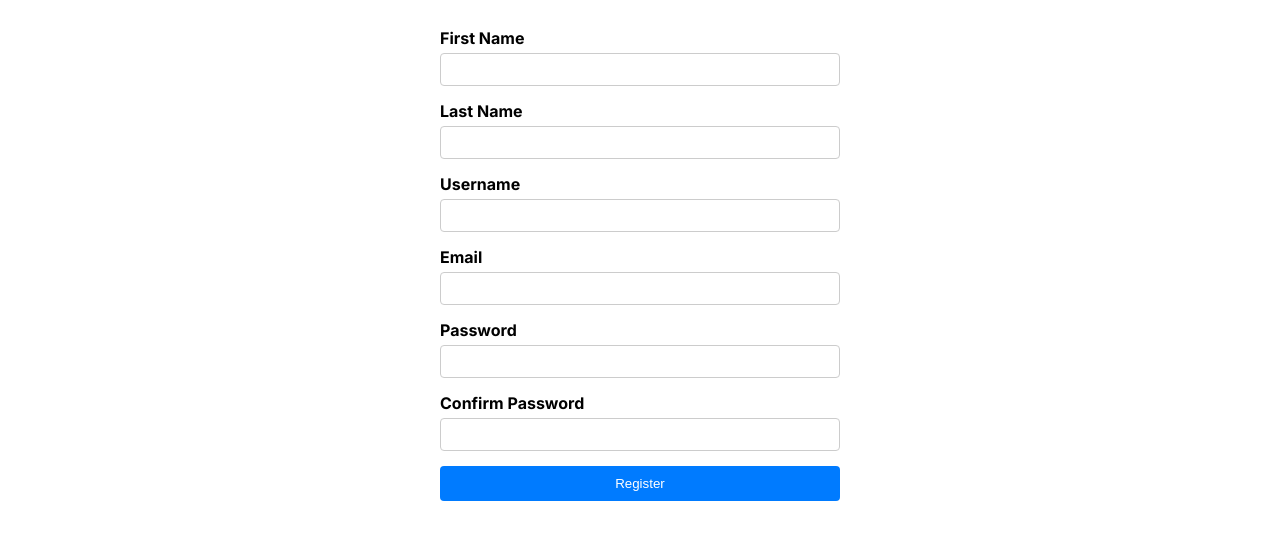
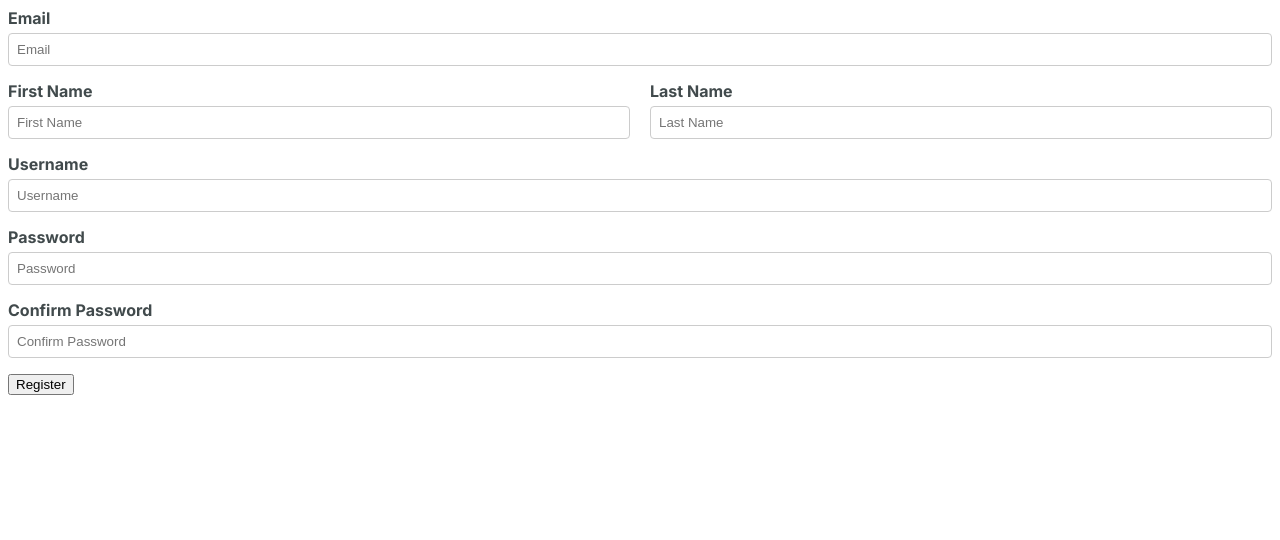
Before and after one commit to iWithman/mydiaries, a Next.js app: page /register in a window 1280 px wide. Shown: the top 540 px of the page. Built offline with nearby package versions, Linux system fonts and the light colour scheme.

Commit message:
style: change the layout of register, reorganized the order of the inputs, and added placeholder.

```diff
--- a/src/app/register/page.tsx
+++ b/src/app/register/page.tsx
@@ -3,9 +3,10 @@
 import React from 'react';
 import Register from '@/features/Register/register';
 
+
 const Page = () => {
   return (
-    <div>
+    <div id='login-register-container'>
       <Register />
     </div>
   );
--- a/src/features/Register/register.jsx
+++ b/src/features/Register/register.jsx
@@ -12,44 +12,12 @@ const Register = () => {
   return (
     <div id="register">
       <form onSubmit={handleSubmit(onSubmit)}>
-        <div className="form-group">
-          <label htmlFor="firstName">First Name</label>
-          <input
-            type="text"
-            name="firstName"
-            id="firstName"
-            {...register('firstName', { required: 'First Name is required' })}
-          />
-          {errors.firstName && <p className="error">{errors.firstName.message}</p>}
-        </div>
-
-        <div className="form-group">
-          <label htmlFor="lastName">Last Name</label>
-          <input
-            type="text"
-            name="lastName"
-            id="lastName"
-            {...register('lastName', { required: 'Last Name is required' })}
-          />
-          {errors.lastName && <p className="error">{errors.lastName.message}</p>}
-        </div>
-
-        <div className="form-group">
-          <label htmlFor="username">Username</label>
-          <input
-            type="text"
-            name="username"
-            id="username"
-            {...register('username', { required: 'Username is required' })}
-          />
-          {errors.username && <p className="error">{errors.username.message}</p>}
-        </div>
-
-        <div className="form-group">
+      <div className="form-group">
           <label htmlFor="email">Email</label>
           <input
             type="email"
             name="email"
+            placeholder='Email'
             id="email"
             {...register('email', { required: 'Email is required',
             pattern: {
@@ -61,11 +29,50 @@ const Register = () => {
           {errors.email && <p className="error">{errors.email.message}</p>}
         </div>
 
+          <div className="fullname-container">
+            <div className="form-group fullname">
+              <label htmlFor="firstName">First Name</label>
+              <input
+                type="text"
+                name="firstName"
+                placeholder='First Name'
+                id="firstName"
+                {...register('firstName', { required: 'First Name is required' })}
+              />
+              {errors.firstName && <p className="error">{errors.firstName.message}</p>}
+            </div>
+
+            <div className="form-group fullname">
+              <label htmlFor="lastName">Last Name</label>
+              <input
+                type="text"
+                name="lastName"
+                placeholder='Last Name'
+                id="lastName"
+                {...register('lastName', { required: 'Last Name is required' })}
+              />
+              {errors.lastName && <p className="error">{errors.lastName.message}</p>}
+            </div>
+          </div>
+
+        <div className="form-group">
+          <label htmlFor="username">Username</label>
+          <input
+            type="text"
+            name="username"
+            placeholder='Username'
+            id="username"
+            {...register('username', { required: 'Username is required' })}
+          />
+          {errors.username && <p className="error">{errors.username.message}</p>}
+        </div>
+
         <div className="form-group">
           <label htmlFor="password">Password</label>
           <input
             type="password"
             name="password"
+            placeholder='Password'
             id="password"
             {...register('password', { required: 'Password is required' })}
           />
@@ -77,6 +84,7 @@ const Register = () => {
           <input
             type="password"
             name="confirmPassword"
+            placeholder='Confirm Password'
             id="confirmPassword"
             {...register('confirmPassword', {
               required: 'Confirm Password is required',
@@ -85,8 +93,9 @@ const Register = () => {
           />
           {errors.confirmPassword && <p className="error">{errors.confirmPassword.message}</p>}
         </div>
-
-        <button type="submit">Register</button>
+        <div className="button-container">
+          <button type="submit">Register</button>
+        </div>
       </form>
     </div>
   );
--- a/src/features/Register/register.scss
+++ b/src/features/Register/register.scss
@@ -1,7 +1,4 @@
 #register {
-  max-width: 400px;
-  margin: 0 auto;
-  padding: 20px;
 
   .form-group {
     display: flex;
@@ -11,6 +8,7 @@
     label {
       font-weight: bold;
       margin-bottom: 5px;
+      color: #414a4c;
     }
 
     input {
@@ -23,15 +21,35 @@
       color: red;
       margin-top: 5px;
     }
+
+    button {
+      cursor: pointer;
+      font-size: 18px;
+      background: none;
+      background-color: #00a400;
+      border: none;
+      padding: 0 32px;
+      text-shadow: none;
+      box-shadow: none;
+      color: #fff;
+      font-weight: 600;
+      height: 36px;
+      overflow: hidden;
+      border-radius: 6px;
+      -webkit-border-radius: 6px;
+      -moz-border-radius: 6px;
+      -ms-border-radius: 6px;
+      -o-border-radius: 6px;
+    }
   }
 
-  button {
-    width: 100%;
-    padding: 10px 15px;
-    background-color: #007bff;
-    color: #fff;
-    border: none;
-    border-radius: 4px;
-    cursor: pointer;
+  .fullname-container {
+    display: flex;
+    justify-content: space-between;
+    gap: 20px;
+
+    .fullname {
+      flex: 1;
+    }
   }
 }
```
